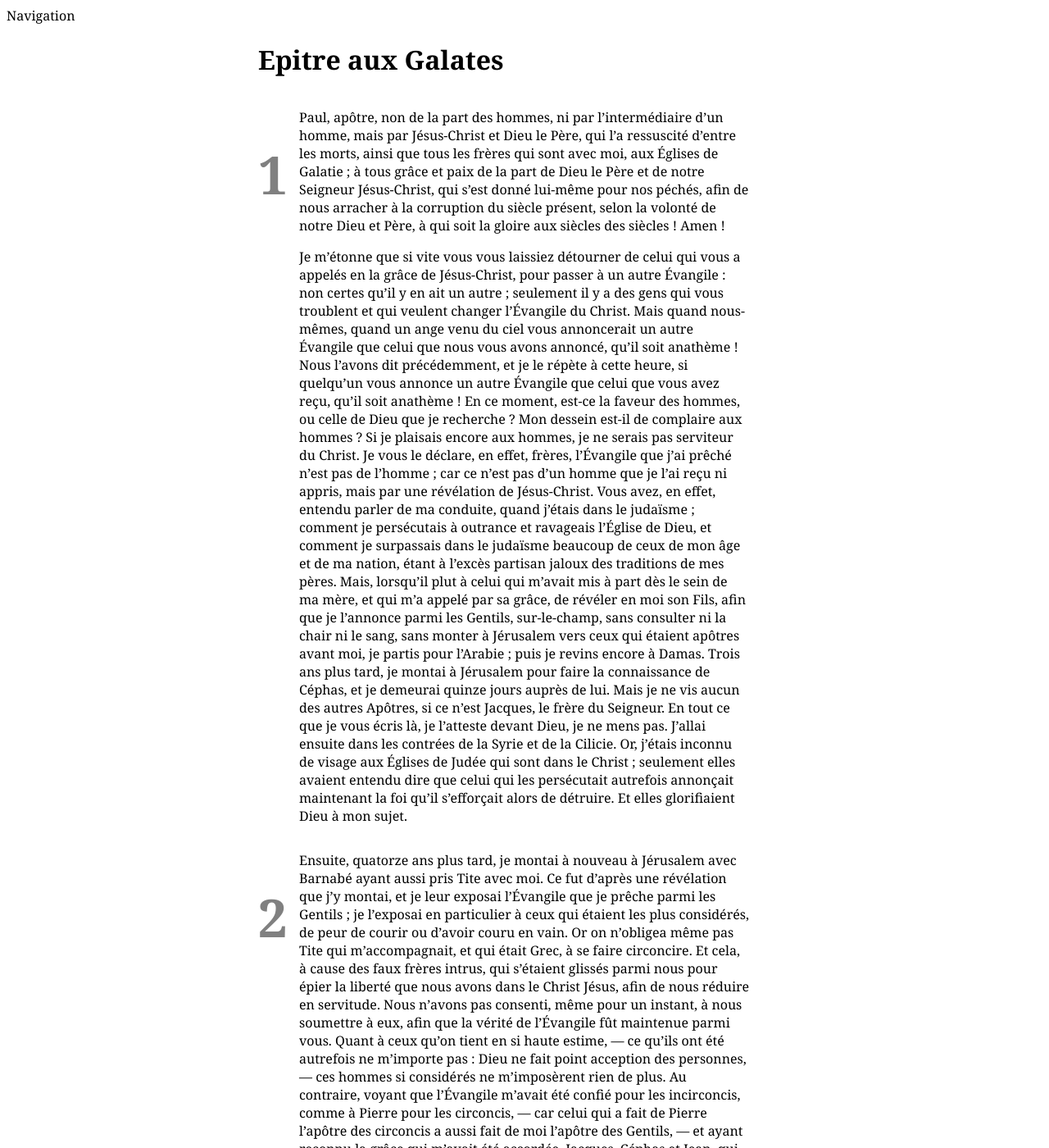
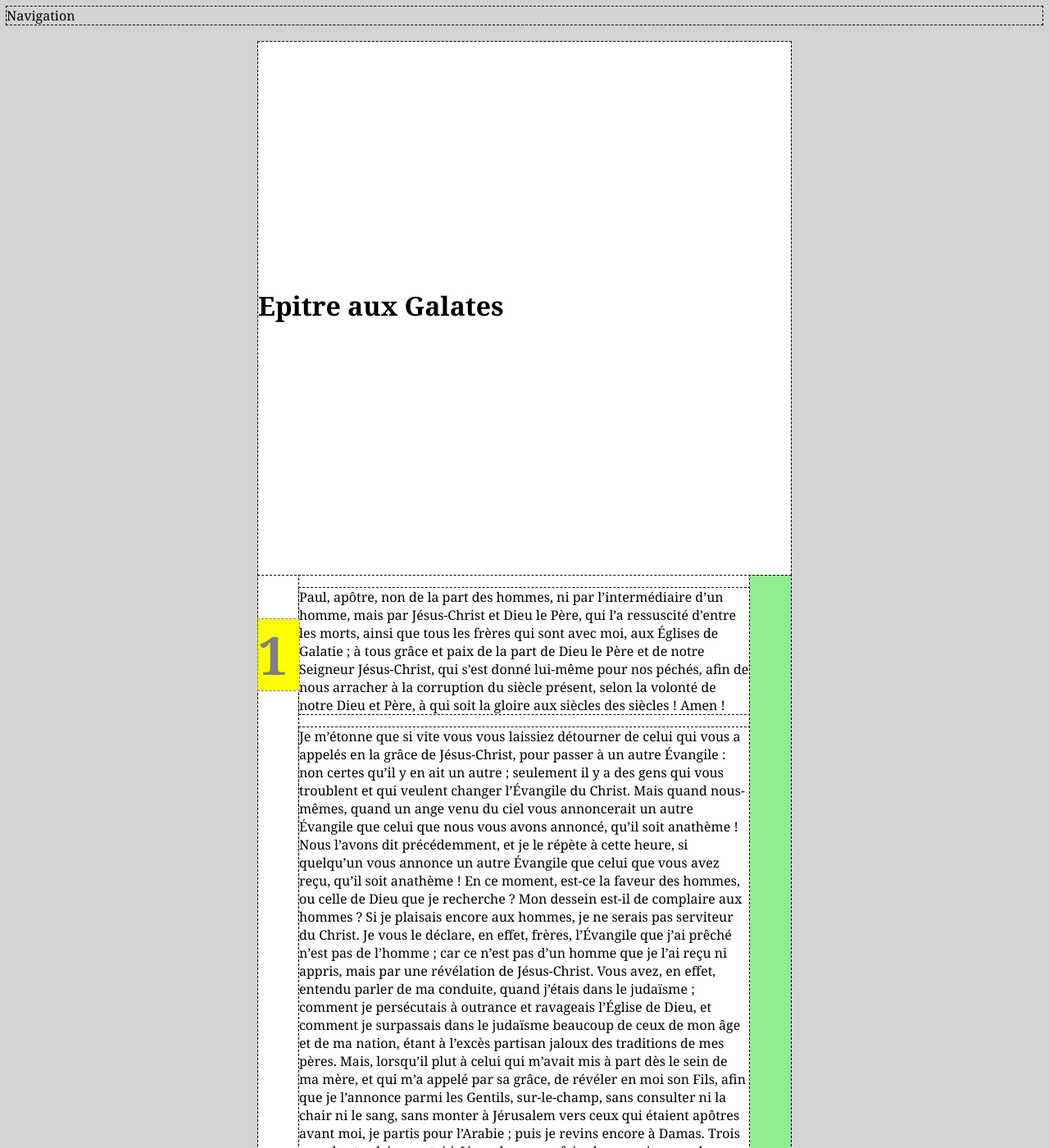
Before and after one commit to dreanod/dreanod.github.io, a Jekyll site: the page built from galatian2.html, in a window 1280 px wide and 1400 px high. Shown: the whole window at 82% size. Built offline with Jekyll 4.4.1, drawn with Linux system fonts in a browser that asks for light colours.

Commit message:
Update galatian2.html

```diff
--- a/galatian2.html
+++ b/galatian2.html
@@ -163,7 +163,7 @@
 <head>
   <style>
     /* BEGIN: Help for design */
-/*
+
     nav, header, main, section, h2, article,  p, aside, footer {
       outline: dashed 1px;
     }
@@ -198,11 +198,17 @@
     header {
 	margin: 0 auto;
 	width: 650px;
+	height: 650px;
         position: sticky;
         position: -webkit-sticky;
 	top: 0px;
 	background-color: white;
 	z-index: 99;
+    }
+
+    h1 {
+	position: relative;
+	top: 300px;
     }
 
     main {
```
